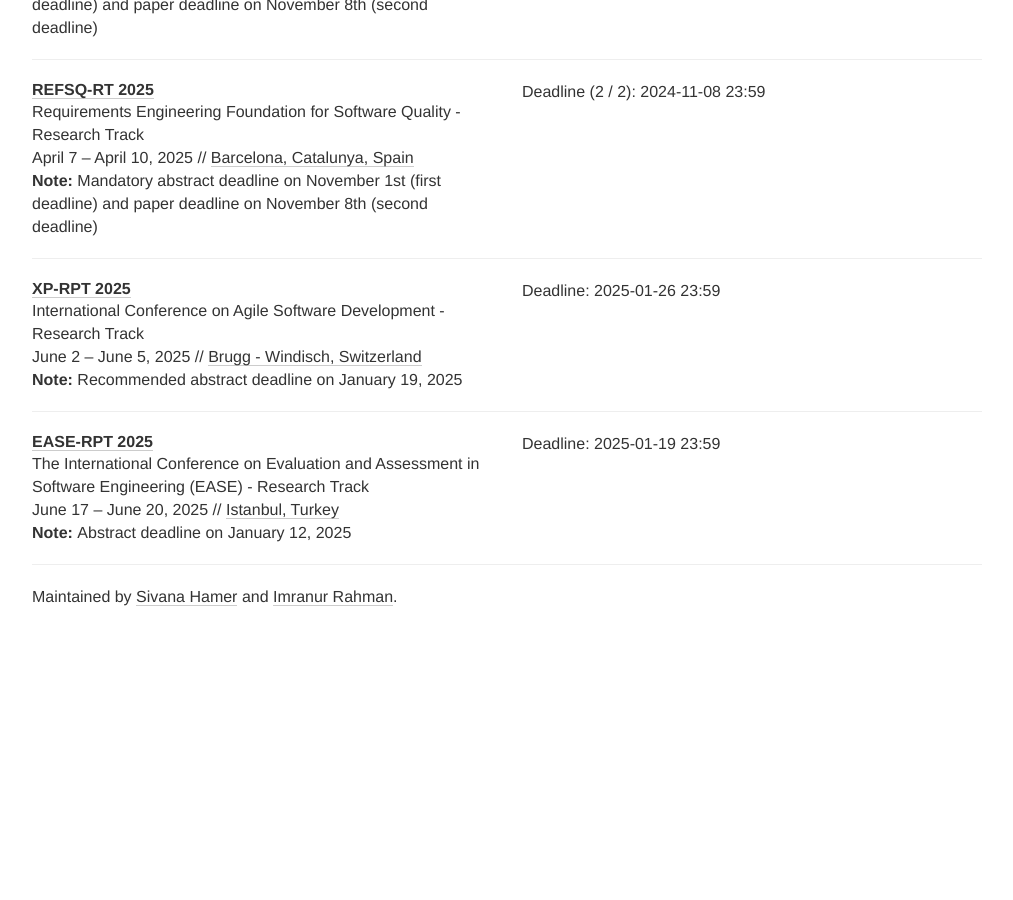
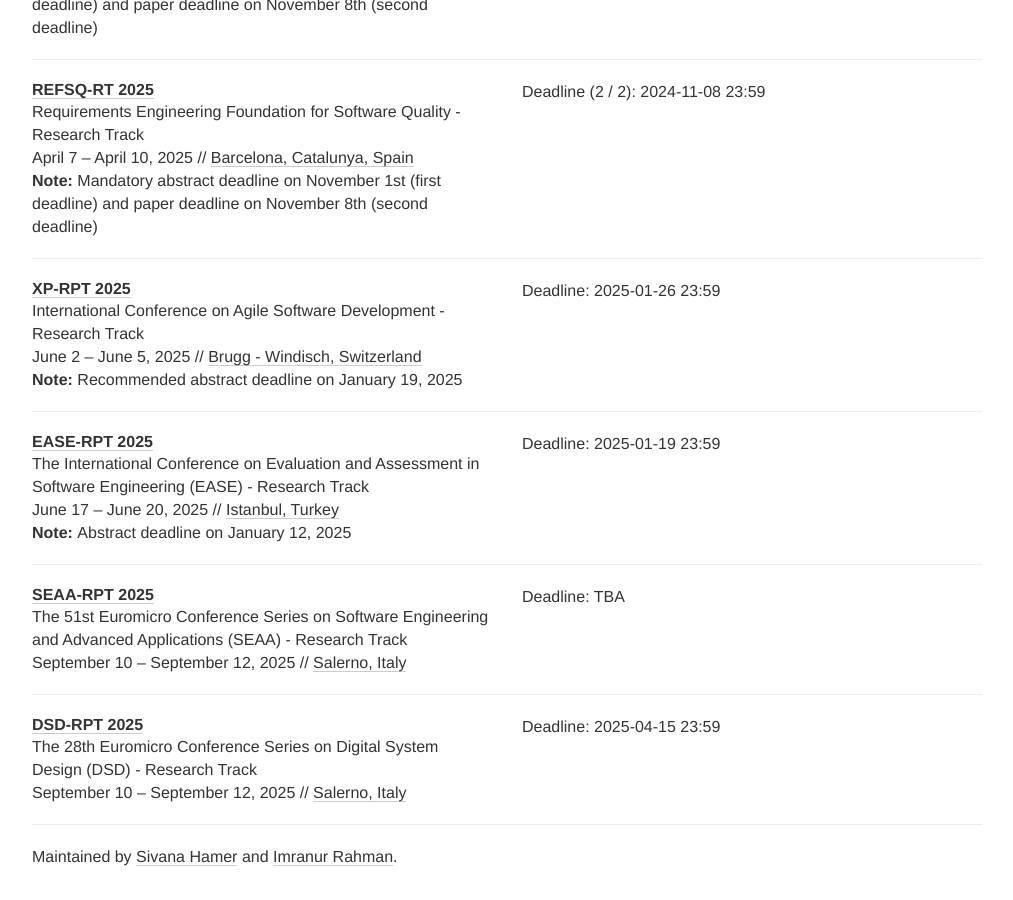
Before and after one commit to se-deadlines/se-deadlines.github.io, a Jekyll site: the page built from index.html, in a window 1280 px wide and 900 px high, scrolled down 15644 px. Shown: the whole window, without its empty margins (133-1146 px from the left). Built offline with Jekyll 4.4.1, drawn with Linux system fonts in a browser that asks for light colours; nearby versions of some CDN libraries; before the commit the page ends 16284 px from its top, so only the background shows below that.

Commit message:
Add SEAA and DSD 2025

```diff
--- a/_data/conferences.yml
+++ b/_data/conferences.yml
@@ -1101,3 +1101,23 @@
   place: Istanbul, Turkey
   note: Abstract deadline on January 12, 2025
   tags: [CO, RPT]
+
+- name: SEAA-RPT
+  description: The 51st Euromicro Conference Series on Software Engineering and Advanced Applications (SEAA) - Research Track
+  year: 2025
+  link: https://dsd-seaa.com/seaa2025/
+  deadline:
+  - "TBA"
+  date: September 10 - September 12, 2025
+  place: Salerno, Italy
+  tags: [CO, RPT]
+
+- name: DSD-RPT
+  description: The 28th Euromicro Conference Series on Digital System Design (DSD) - Research Track
+  year: 2025
+  link: https://dsd-seaa.com/dsd2025/
+  deadline:
+  - "2025-04-15 23:59"
+  date: September 10 - September 12, 2025
+  place: Salerno, Italy
+  tags: [CO, RPT]
```
